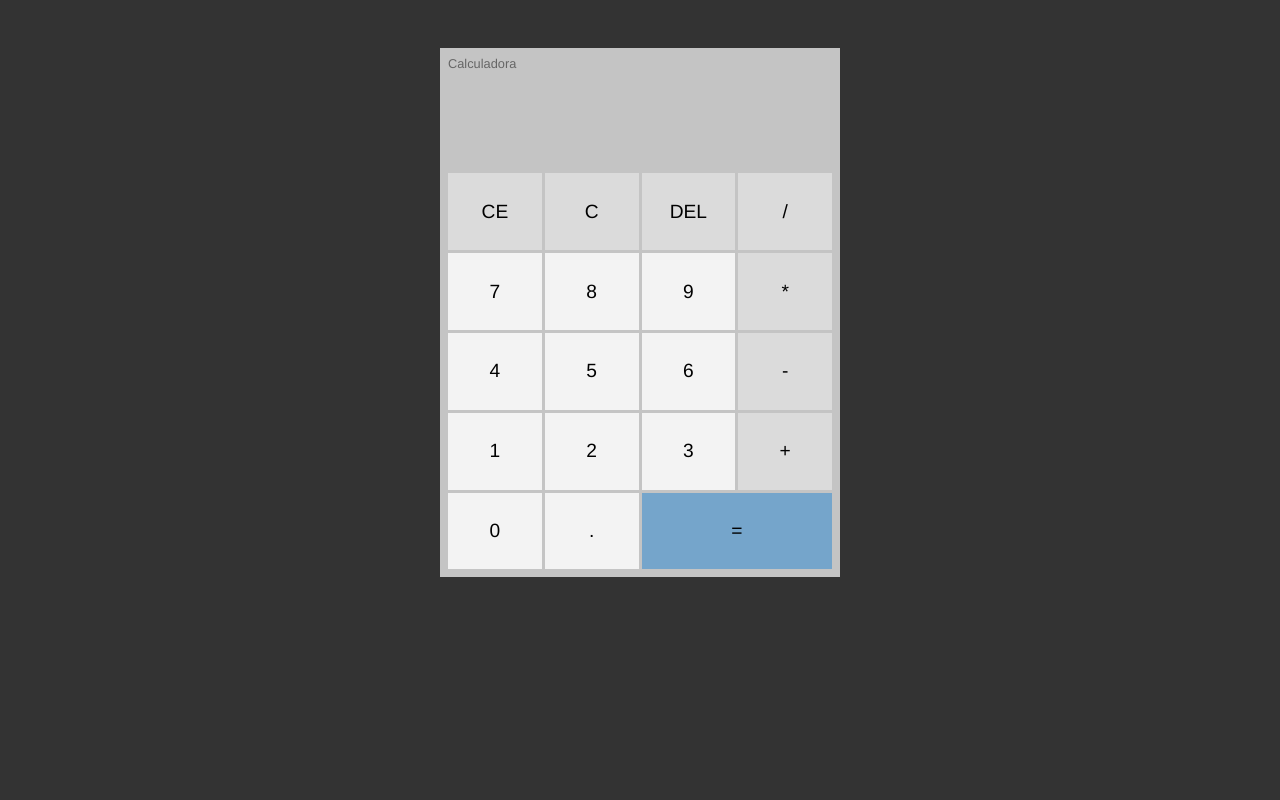
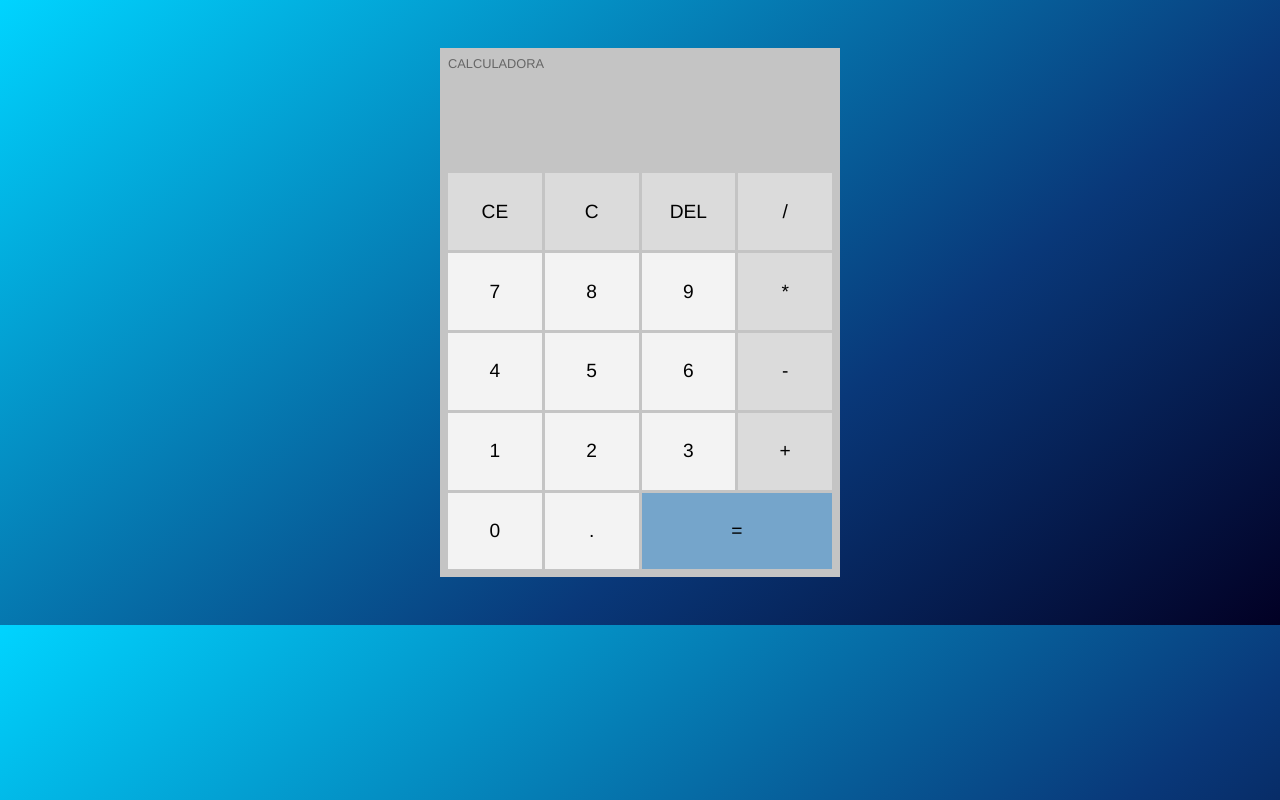
Before and after one commit to alexp1203/calculadora, a plain HTML site: page index.html in a window 1280 px wide. Drawn offline with Linux system fonts and the light colour scheme.

Commit message:
alteracao background-color no css

```diff
--- a/css/styles.css
+++ b/css/styles.css
@@ -6,7 +6,7 @@
   }
 
   body {
-    background-color: #333;
+    background: linear-gradient(322deg, rgba(2,0,36,1) 0%, rgba(9,56,121,1) 35%, rgba(0,212,255,1) 100%);;
     display: flex;
     align-items: center;
     justify-content: center;
--- a/index.html
+++ b/index.html
@@ -10,7 +10,7 @@
   </head>
   <body>
     <div id="calc">
-      <h3>Calculadora</h3>
+      <h3>CALCULADORA</h3>
       <div id="operations">
         <div id="previous-operation"></div>
         <div id="current-operation"></div>
```
